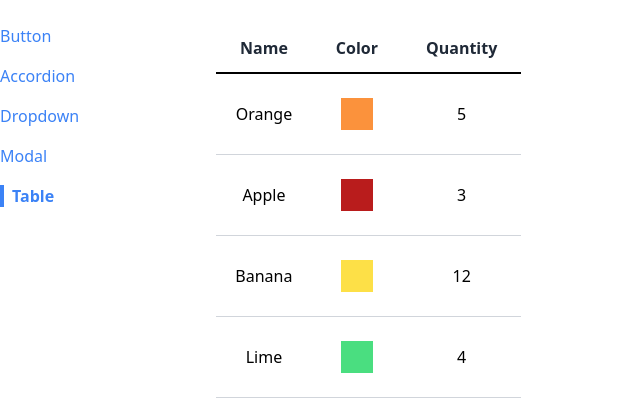
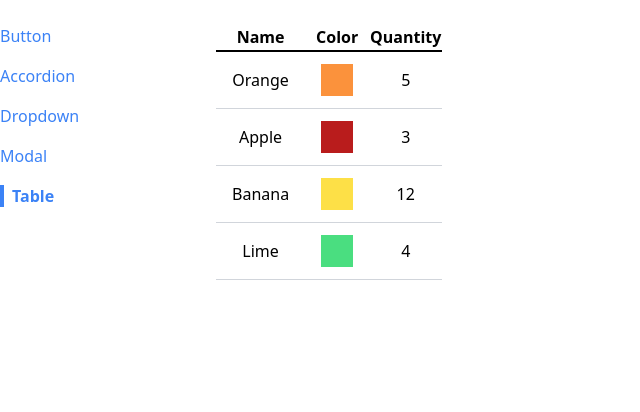
Before and after one commit to miguelkubrusly/components-showcase-app, a React (Create React App) app: page /table in a window 1280 px wide. Shown: the top 412 px of the page, without its empty margins (0-640 px from the left). Built offline with nearby package versions, Linux system fonts and the light colour scheme.

Commit message:
feat(table): make use of config object
-now table is reusable
-still have to implement sorting

```diff
--- a/src/components/Table.tsx
+++ b/src/components/Table.tsx
@@ -1,47 +1,28 @@
-function Table({ data }: TableProp) {
-  //specific for fruits
-  const renderColor = (color: string) => (
-    <div className={`w-8 h-8 ${color} mx-auto`}></div>
-  );
+function Table({ data, config }: TableProp<Fruit>) {
+  const renderedLabels = config.map((configItem, index) => (
+    <th key={index}>{configItem.label}</th>
+  ));
 
-  //generalization for values
-  const renderedData = data.map((item: TableItem) => {
-    const renderedItem = Object.entries(item).map(([key, value]) => {
-      //specific for fruit
-      return key === "color" ? (
-        <td className="py-6 px-3 text-center align-middle" key={key}>
-          {renderColor(value as string)}
-        </td>
-      ) : (
-        //general
-        <td className="py-6 px-3 text-center align-middle" key={value}>
-          {value}
-        </td>
-      );
-    });
+  const renderData = (item: Fruit) => {
     return (
-      <tr className="border-b border-gray-300" key={item.name}>
-        {renderedItem}
+      <tr className="border-b border-gray-300" key={String(item)}>
+        {config.map((column, index) => {
+          return (
+            <td className="py-3 px-4 text-center align-middle" key={index}>
+              {column.render(item)}
+            </td>
+          );
+        })}
       </tr>
     );
-  });
+  };
 
-  //generalization for keys
-  const keys = Object.keys(data[0]);
-  const renderedKeys = keys.map((key) => {
-    const capitalizedKey =
-      key.slice(0, 1).toLocaleUpperCase() + key.slice(1).toLocaleLowerCase();
-    return (
-      <th key={key} className="px-6 py-3 text-gray-800">
-        {capitalizedKey}
-      </th>
-    );
-  });
+  const renderedData = data.map((item) => renderData(item));
 
   return (
     <table className="table-auto border-spacing-6">
       <thead>
-        <tr className="border-b-2 border-black">{renderedKeys}</tr>
+        <tr className="border-b-2 border-black">{renderedLabels}</tr>
       </thead>
       <tbody>{renderedData}</tbody>
     </table>
--- a/src/pages/TablePage.tsx
+++ b/src/pages/TablePage.tsx
@@ -1,10 +1,4 @@
 import Table from "../components/Table";
-
-type Fruit = {
-  name: string;
-  color: string;
-  quantity: number;
-};
 
 function TablePage() {
   const tableContent: Fruit[] = [
```
